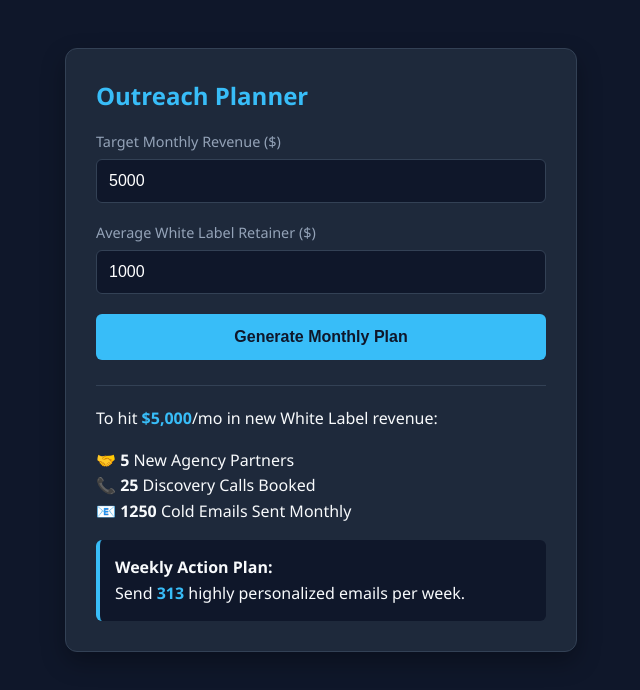
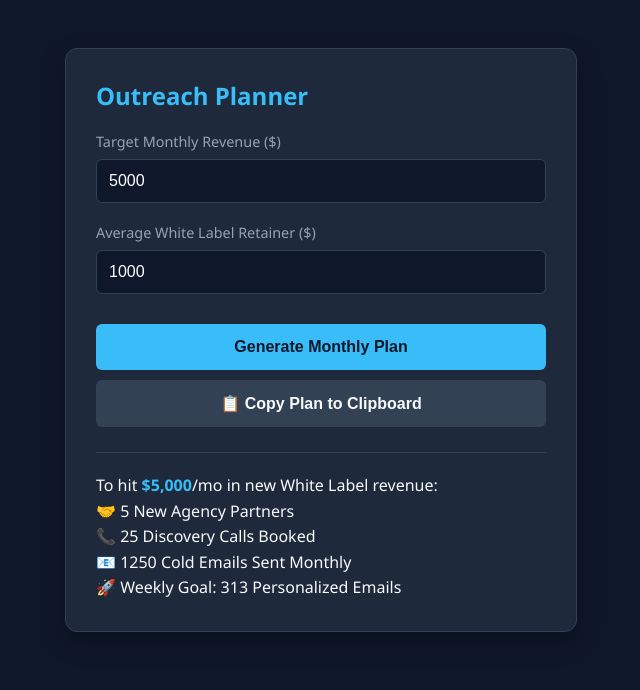
Before and after one commit to Ebarak-HubSpot/learning-github, a plain HTML site: page index.html in a window 1280 px wide. Both pictures are taken after a click on the button "Generate Monthly Plan". Shown: the whole page, without its empty margins (319-959 px from the left). Drawn offline with Linux system fonts and the light colour scheme.

Commit message:
feat: added copy to clipboard functionality

```diff
--- a/index.html
+++ b/index.html
@@ -11,9 +11,11 @@
         .input-group { margin-bottom: 20px; }
         label { display: block; margin-bottom: 8px; font-size: 0.9rem; color: #94a3b8; }
         input { width: 100%; padding: 12px; background: #0f172a; border: 1px solid #334155; border-radius: 6px; color: white; font-size: 1rem; box-sizing: border-box; }
-        input:focus { border-color: #38bdf8; outline: none; }
-        button { width: 100%; padding: 14px; background-color: #38bdf8; color: #0f172a; border: none; border-radius: 6px; font-weight: bold; cursor: pointer; font-size: 1rem; transition: 0.2s; }
-        button:hover { background-color: #0ea5e9; transform: translateY(-1px); }
+        button { width: 100%; padding: 14px; border: none; border-radius: 6px; font-weight: bold; cursor: pointer; font-size: 1rem; transition: 0.2s; margin-top: 10px; }
+        .btn-calc { background-color: #38bdf8; color: #0f172a; }
+        .btn-calc:hover { background-color: #0ea5e9; transform: translateY(-1px); }
+        .btn-copy { background-color: #334155; color: #f8fafc; display: none; } /* Hidden by default */
+        .btn-copy:hover { background-color: #475569; }
         #result { margin-top: 25px; padding-top: 20px; border-top: 1px solid #334155; line-height: 1.6; }
         .highlight { color: #38bdf8; font-weight: bold; }
     </style>
@@ -31,7 +33,8 @@
             <input type="number" id="avgRetainer" value="1000">
         </div>
 
-        <button onclick="calculateOutreach()">Generate Monthly Plan</button>
+        <button class="btn-calc" onclick="calculateOutreach()">Generate Monthly Plan</button>
+        <button id="copyBtn" class="btn-copy" onclick="copyPlan()">📋 Copy Plan to Clipboard</button>
 
         <div id="result"></div>
     </div>
--- a/script.js
+++ b/script.js
@@ -1,41 +1,57 @@
 /**
  * Inbouncy Outreach Plan Calculator
- * Purpose: Calculate cold outreach volume needed to hit white label revenue goals.
+ * Purpose: Calculate cold outreach volume and enable easy copying of data.
  */
 
 function calculateOutreach() {
-    // 1. Inputs
     const revenueGoal = document.getElementById('revenueGoal').value;
     const avgRetainer = document.getElementById('avgRetainer').value;
     const resultDiv = document.getElementById('result');
+    const copyBtn = document.getElementById('copyBtn');
 
-    // 2. Your Specific Business Metrics
-    const emailToMeetingRatio = 0.02; // 2%
-    const meetingToCustomerRatio = 0.20; // 20%
+    // Business Metrics
+    const emailToMeetingRatio = 0.02;
+    const meetingToCustomerRatio = 0.20;
 
     if (revenueGoal > 0 && avgRetainer > 0) {
-        // 3. Funnel Math (Working Backwards)
         const customersNeeded = Math.ceil(revenueGoal / avgRetainer);
         const meetingsNeeded = Math.ceil(customersNeeded / meetingToCustomerRatio);
         const emailsNeeded = Math.ceil(meetingsNeeded / emailToMeetingRatio);
-
-        // Weekly breakdown for better actionability
         const weeklyEmails = Math.ceil(emailsNeeded / 4);
 
-        // 4. Detailed Display
         resultDiv.innerHTML = `
-            <div style="margin-bottom: 10px;">To hit <span class="highlight">$${Number(revenueGoal).toLocaleString()}</span>/mo in new White Label revenue:</div>
-            <ul style="list-style: none; padding: 0;">
-                <li>🤝 <strong>${customersNeeded}</strong> New Agency Partners</li>
-                <li>📞 <strong>${meetingsNeeded}</strong> Discovery Calls Booked</li>
-                <li>📧 <strong>${emailsNeeded}</strong> Cold Emails Sent Monthly</li>
-            </ul>
-            <div style="background: #0f172a; padding: 15px; border-radius: 6px; margin-top: 15px; border-left: 4px solid #38bdf8;">
-                <strong>Weekly Action Plan:</strong><br>
-                Send <span class="highlight">${weeklyEmails}</span> highly personalized emails per week.
+            <div id="planText">
+            To hit <span class="highlight">$${Number(revenueGoal).toLocaleString()}</span>/mo in new White Label revenue:
+            <br>🤝 ${customersNeeded} New Agency Partners
+            <br>📞 ${meetingsNeeded} Discovery Calls Booked
+            <br>📧 ${emailsNeeded} Cold Emails Sent Monthly
+            <br>🚀 Weekly Goal: ${weeklyEmails} Personalized Emails
             </div>
         `;
+
+        // Show the copy button once the calculation is done
+        copyBtn.style.display = "block";
     } else {
-        resultDiv.innerHTML = "Please enter valid numbers for the goal and retainer.";
+        resultDiv.innerHTML = "Please enter valid numbers.";
+        copyBtn.style.display = "none";
     }
 }
+
+// New Copy Feature
+function copyPlan() {
+    const plan = document.getElementById('planText').innerText;
+
+    navigator.clipboard.writeText(plan).then(() => {
+        const copyBtn = document.getElementById('copyBtn');
+        const originalText = copyBtn.innerText;
+
+        // Feedback to user
+        copyBtn.innerText = "✅ Plan Copied!";
+        copyBtn.style.backgroundColor = "#22c55e"; // Success green
+
+        setTimeout(() => {
+            copyBtn.innerText = originalText;
+            copyBtn.style.backgroundColor = "#334155";
+        }, 2000);
+    });
+}
```
